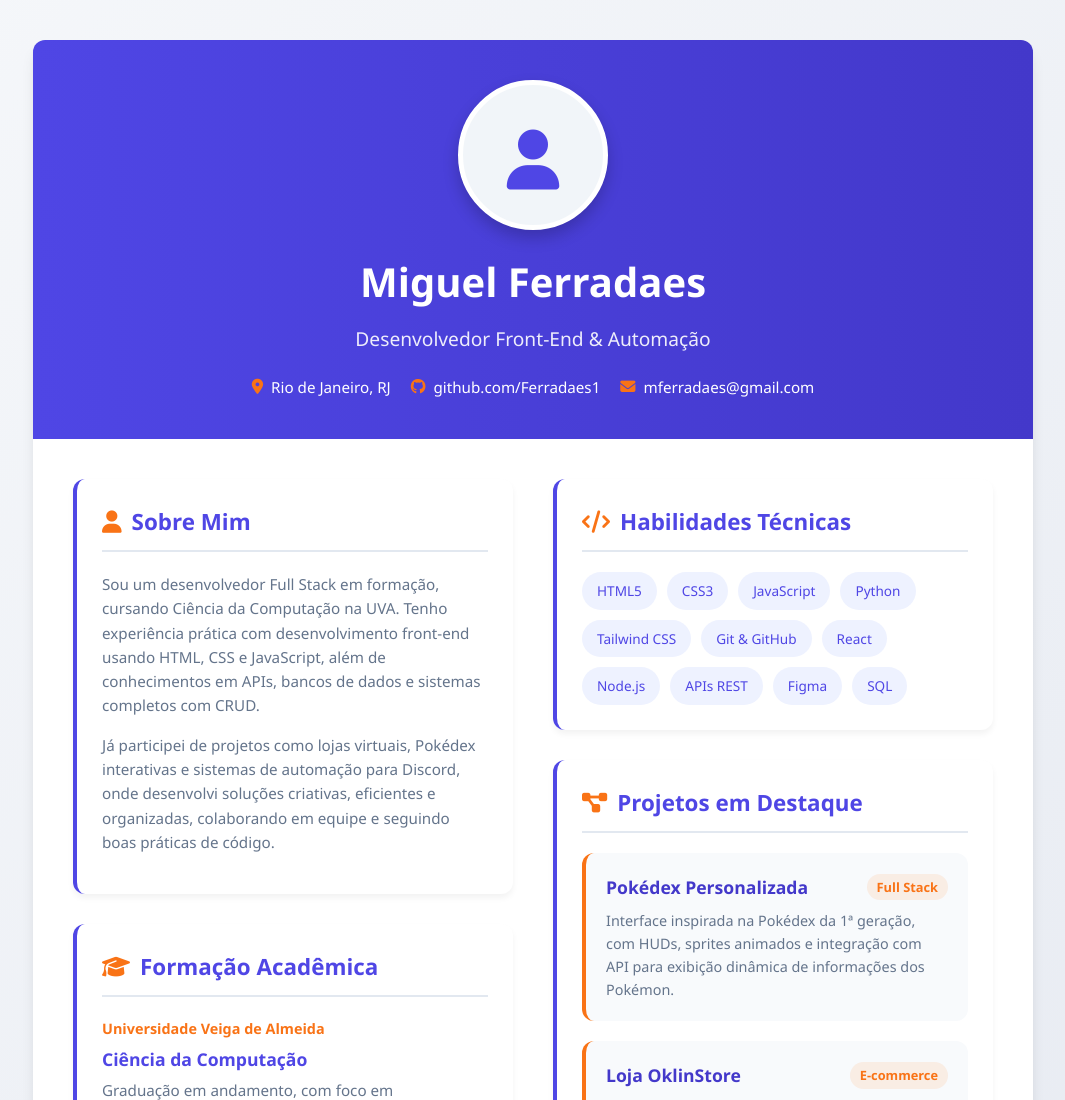
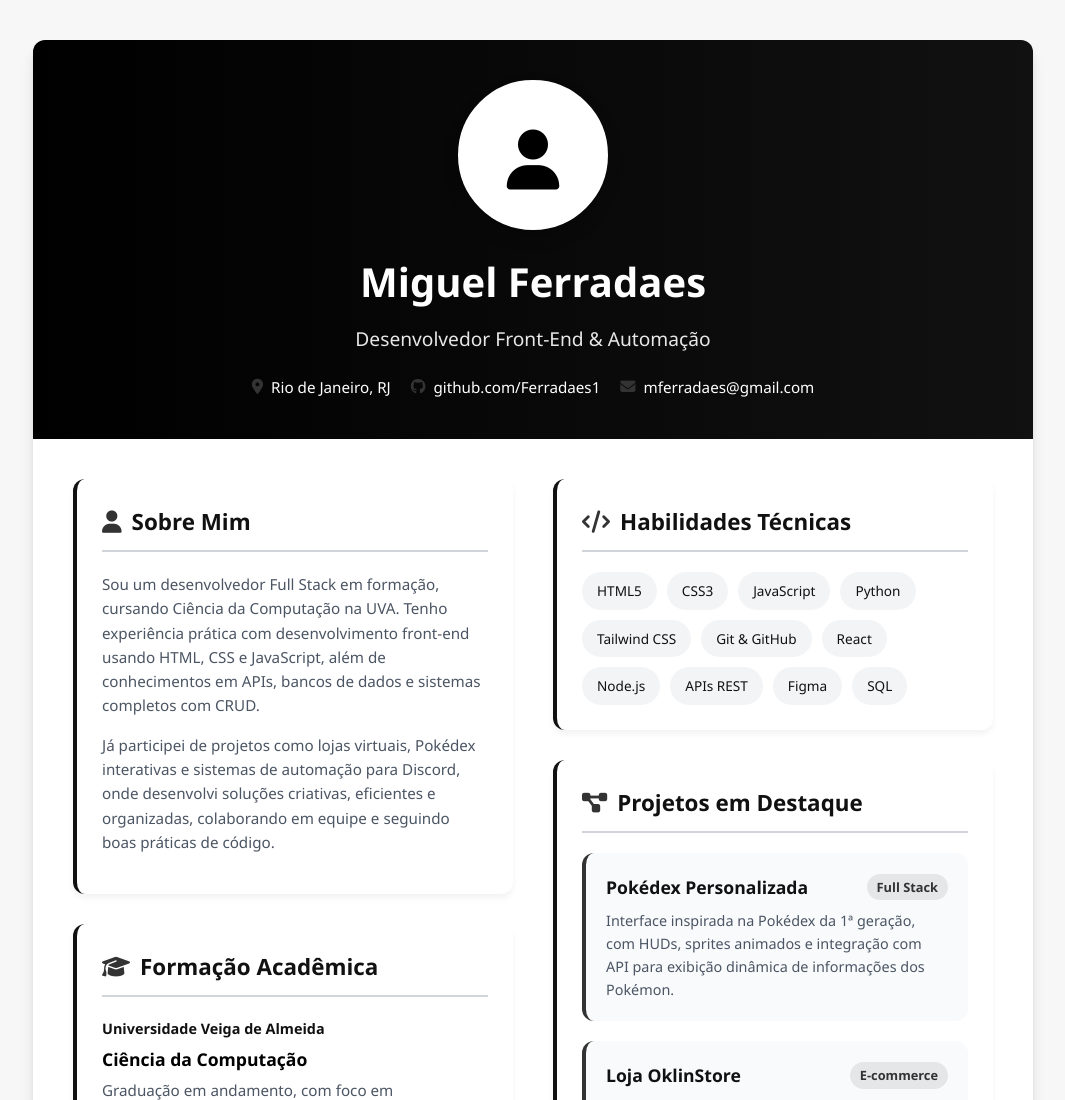
Before and after one commit to Ferradaes1/Portfolio-Miguel, a plain HTML site: page index.html in a window 1280 px wide. Shown: the top 1100 px of the page, without its empty margins (107-1172 px from the left). Drawn offline with Linux system fonts and the light colour scheme.

Commit message:
Refactor CSS variables and styles
Updated color variables and styles for improved design.

```diff
--- a/style.css
+++ b/style.css
@@ -1,13 +1,13 @@
- :root {
-      --primary: #4f46e5;
-      --primary-dark: #4338ca;
-      --secondary: #f97316;
-      --light: #f8fafc;
-      --dark: #1e293b;
-      --gray: #64748b;
-      --light-gray: #e2e8f0;
+:root {
+      --primary: #000000;
+      --primary-dark: #111111;
+      --secondary: #333333;
+      --light: #ffffff;
+      --dark: #111111;
+      --gray: #4b5563;
+      --light-gray: #d1d5db;
       --border-radius: 12px;
-      --shadow: 0 10px 15px -3px rgba(0, 0, 0, 0.1), 0 4px 6px -2px rgba(0, 0, 0, 0.05);
+      --shadow: 0 10px 15px -3px rgba(0, 0, 0, 0.15), 0 4px 6px -2px rgba(0, 0, 0, 0.08);
       --transition: all 0.3s ease;
     }
 
@@ -19,7 +19,7 @@
     }
 
     body {
-      background: linear-gradient(135deg, #f5f7fa 0%, #e4e8f0 100%);
+      background: #f7f7f7;
       margin: 0;
       padding: 0;
       color: var(--dark);
@@ -35,7 +35,7 @@
       overflow: hidden;
     }
 
-    /* Cabeçalho com banner */
+    /* Header */
     .header {
       background: linear-gradient(90deg, var(--primary) 0%, var(--primary-dark) 100%);
       color: white;
@@ -55,13 +55,12 @@
       margin-bottom: 20px;
       object-fit: cover;
       box-shadow: 0 8px 16px rgba(0, 0, 0, 0.2);
-      background-color: #ddd;
+      background-color: #ffffff;
       display: flex;
       align-items: center;
       justify-content: center;
       font-size: 60px;
       color: var(--primary);
-      background-color: #f1f5f9;
     }
 
     .profile-img i {
@@ -100,7 +99,7 @@
       color: var(--secondary);
     }
 
-    /* Conteúdo principal */
+    /* Main content */
     .content {
       padding: 40px;
       display: grid;
@@ -114,13 +113,13 @@
       gap: 30px;
     }
 
-    /* Cards de seção */
+    /* Section cards */
     .section-card {
-      background: #fff;
+      background: #ffffff;
       border-radius: var(--border-radius);
       padding: 25px;
       box-shadow: 0 4px 6px rgba(0, 0, 0, 0.05);
-      border-left: 4px solid var(--primary);
+      border-left: 4px solid var(--dark);
       transition: var(--transition);
     }
 
@@ -131,7 +130,7 @@
 
     h2 {
       font-size: 1.4rem;
-      color: var(--primary);
+      color: var(--dark);
       margin-bottom: 20px;
       padding-bottom: 10px;
       border-bottom: 2px solid var(--light-gray);
@@ -156,7 +155,7 @@
       margin-bottom: 15px;
     }
 
-    /* Habilidades */
+    /* Skills */
     .skills {
       display: flex;
       flex-wrap: wrap;
@@ -165,8 +164,8 @@
     }
 
     .skill {
-      background: #eef2ff;
-      color: var(--primary);
+      background: #f3f4f6;
+      color: var(--dark);
       padding: 8px 15px;
       border-radius: 20px;
       font-size: 0.85rem;
@@ -175,12 +174,12 @@
     }
 
     .skill:hover {
-      background: var(--primary);
+      background: var(--dark);
       color: white;
       transform: scale(1.05);
     }
 
-    /* Lista de projetos */
+    /* Project list */
     .project-list {
       display: flex;
       flex-direction: column;
@@ -201,7 +200,7 @@
     }
 
     .project-item h3 {
-      color: var(--primary-dark);
+      color: var(--dark);
       margin-bottom: 8px;
       display: flex;
       align-items: center;
@@ -212,7 +211,7 @@
       font-size: 0.8rem;
       color: var(--secondary);
       font-weight: 600;
-      background: rgba(249, 115, 22, 0.1);
+      background: rgba(0, 0, 0, 0.08);
       padding: 3px 10px;
       border-radius: 20px;
     }
@@ -222,7 +221,7 @@
       margin-bottom: 0;
     }
 
-    /* Formação */
+    /* Education */
     .education-item {
       margin-bottom: 20px;
       padding-bottom: 20px;
@@ -240,7 +239,7 @@
     }
 
     .education-item .institution {
-      color: var(--secondary);
+      color: var(--dark);
       font-weight: 600;
       font-size: 0.9rem;
       margin-bottom: 5px;
@@ -252,7 +251,7 @@
       font-style: italic;
     }
 
-    /* Redes sociais */
+    /* Social links */
     .social-links {
       display: flex;
       gap: 15px;
@@ -273,12 +272,12 @@
     }
 
     .social-link:hover {
-      background: var(--primary);
+      background: var(--dark);
       color: white;
       transform: translateY(-3px);
     }
 
-    /* Responsividade */
+    /* Responsiveness */
     @media (max-width: 900px) {
       .content {
         grid-template-columns: 1fr;
@@ -311,7 +310,7 @@
       }
     }
 
-    /* Estilos para impressão */
+    /* Print styles */
     @media print {
       body {
         background: none;
```
